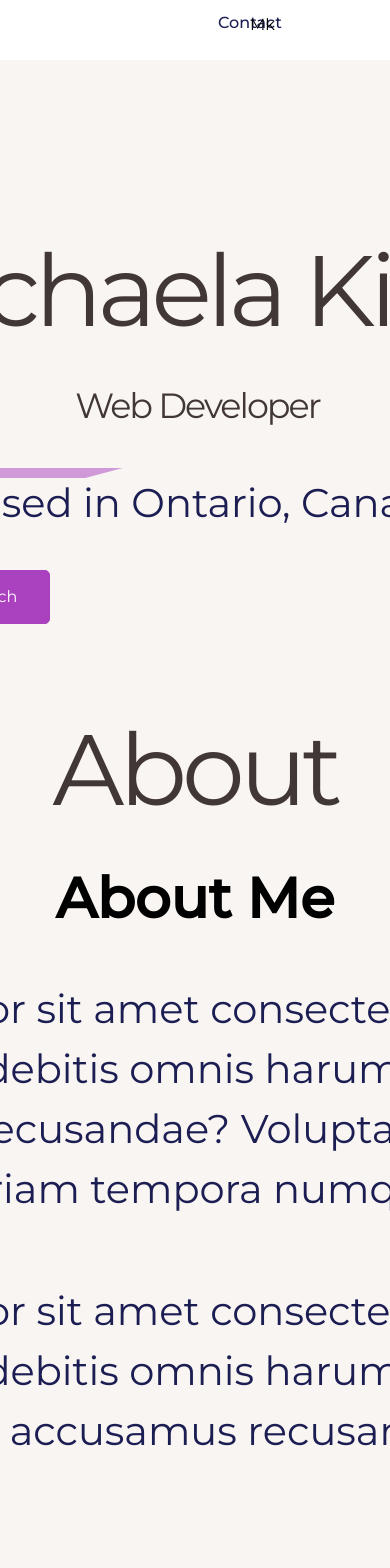
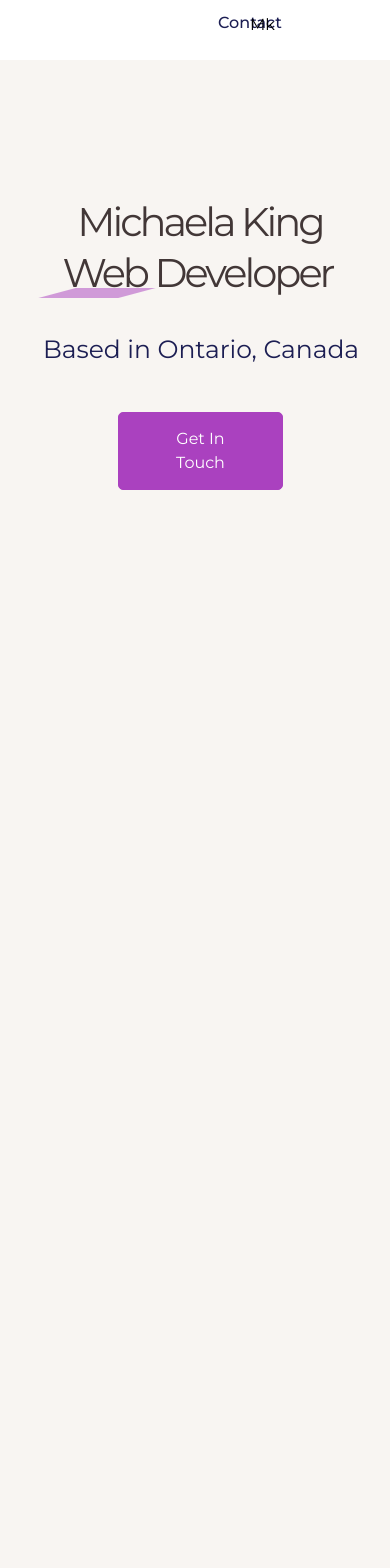
Before and after one commit to Michaela-K/mk_react_portfolio, a React (Create React App) app: page / in a window 390 px wide. Shown: the top 1568 px of the page. After the commit the page ends 844 px from the top, so only its background shows below. Built offline with nearby package versions, Linux system fonts and the light colour scheme.

Commit message:
adjust hero responsiveness

```diff
--- a/src/App.css
+++ b/src/App.css
@@ -5,8 +5,10 @@
     --primary: #aa41bf;
     --heading-color: #423737;
     --bg-shade:#f8f5f2;
+    --other-shade: #eae5eb;
     --darkblue: #1c1e53;
     --black: #21222f;
+    --almost-white:#f8f3f8;
     --white: #ffffff;
   }
   body {
@@ -151,7 +153,7 @@
   /* Skills & About Me */
   .section__title {
     color: var(--heading-color);
-    font-size: 100px;
+    font-size: 90px;
     text-align: center;
     font-style: normal;
     font-weight: 400;
@@ -159,6 +161,7 @@
     letter-spacing: -5px;
     display: flex;
     align-items: flex-start;
+    padding-left: 10px;
   }
   /* Portfolio, Testimonial & Contact Me */
   .sub__title {
@@ -219,12 +222,12 @@
  .hero__section {
   display: flex;
   /* grid-template-columns: repeat(2, 1fr); */
-  padding: 75.333px 85.333px 133.333px;
+  /* padding: 100.333px 0px 85.333px 0px; */
+  justify-content: start;
   align-items: center;
-  justify-content: space-between;
   gap: 32px;
   background-color: var(--bg-shade);
-  height: 65vh;
+  height: 80vh;
 }
 .hero__section__content-box {
   display: flex;
@@ -279,7 +282,6 @@
   display: flex;
 }
 .hero__section__img > img {
-  /* background-color: lightpink; */
   width: 80%;
   height: 100%;
 }
@@ -291,7 +293,7 @@
 /* Skills Section Style */
 .skills__section {
   display: flex;
-  padding: 149.33px 85.33px;
+  padding: 70px 85.33px;
   flex-direction: column;
   justify-content: center;
   align-items: flex-start;
@@ -318,7 +320,7 @@
   gap: 32px;
   flex: 1 0 0;
   border-radius: 10.6px;
-  background: var(--bg-shade);
+  background: var(--other-shade);
   min-height: 250px;
 }
 .skills__section__card:hover {
@@ -362,10 +364,11 @@
 /* About Us */
 .about__section {
   display: flex;
-  padding: 133.3px 85.3px;
+  padding: 75px 85.3px;
   align-items: center;
-  gap: 114.6px;
-  grid-template-columns: repeat(2, 1fr);
+  gap: 100.6px;
+  /* grid-template-columns: repeat(2, 1fr); */
+  /* background-color: lightpink; */
 }
 .about__section__img > img {
   width: 100%;
@@ -413,7 +416,7 @@
   align-items: flex-start;
   gap: 32px;
   flex: 1 0 0;
-  background: #fff;
+  background: var(--almost-white);
   box-shadow: 0 0 32px 0 rgba(0, 0, 0, 0.15);
   cursor: pointer;
   border-top-left-radius: 12px;
@@ -607,17 +610,23 @@ select::-ms-expand {
 
 /* Responsive Screens */
 @media only screen and (max-width: 1800px) {
-  .hero__section__title {
-    /* font-size: 68px; */
-    line-height: 70px;
-  }
   .skills__section__title {
     font-size: 28px;
     line-height: 40px;
   }
 }
 
-@media only screen and (max-width: 1600px) {
+@media only screen and (max-width: 1550px) {
+  .section__title{
+    /* font-size: 75px; */
+  }
+  .hero__section{
+    justify-content: center;
+  }
+  .hero__section__title {
+    /* font-size: 85px; */
+    line-height: 70px;
+  }
   .skills__section__heading {
     font-size: 54px;
     line-height: 70px;
@@ -647,13 +656,28 @@ select::-ms-expand {
   }
   .hero__section {
     display: flex;
-    flex-direction: column-reverse;
-    padding-bottom: 70px;
+    /* background-color: lightpink; */
+    /* padding-bottom: 70px; */
+    /* margin-left: 100px; */
   }
   .hero__section__title,
   .hero__section-description,
   .footer__content {
     text-align: center;
+    font-size: 30px;
+    line-height: 30px;
+  }
+  .hero__section__content__box{
+    display: flex;
+    flex-direction: column;
+    justify-content: center;
+  }
+  .btn-primary{
+    width: 50%;
+  }
+  .hero__section__title::before {
+    top: 65px;
+    width: 150px;
   }
   .skills__section__container,
   .about__section,
@@ -690,11 +714,12 @@ select::-ms-expand {
   .testimonial__section__card {
     padding: 25px;
   }
+  .section__title,
   .hero__section__title,
   .skills__section__heading,
   .sections__heading {
-    font-size: 35px;
-    line-height: 40px;
+    font-size: 80px;
+    line-height: 75px;
   }
   .hero__section__content__box {
     gap: 10px;
@@ -714,6 +739,42 @@ select::-ms-expand {
   }
   .divider {
     margin: 20px;
+  }
+}
+
+@media only screen and (max-width: 900px) {
+  .section__title,
+  .hero__section__title,
+  .skills__section__heading,
+  .sections__heading {
+    font-size: 65px;
+    line-height: 60px;
+  }
+  .hero__section-description{
+    font-size: 25px;
+  }
+  .hero__section__title::before {
+    top: 54px;
+    width: 120px;
+  }
+}
+
+@media only screen and (max-width: 500px) {
+  .section__title,
+  .hero__section__title,
+  .skills__section__heading,
+  .sections__heading {
+    font-size: 40px;
+    line-height: 30px;
+    letter-spacing: -3px;
+  }
+  .hero__section{
+    /* margin-left: 300px; */
+  }
+  .hero__section__title::before {
+    top:30px;
+    width:80px;
+    left: 20%;
   }
 }
 
--- a/src/components/About.jsx
+++ b/src/components/About.jsx
@@ -7,7 +7,7 @@ export default function About() {
       <div className="hero__section__content__box about__section__box">
         <div className="hero__section__content">
           <p className="section__title">About</p>
-          <h1 className="skills-section__heading">About Me</h1>
+          {/* <h1 className="skills-section__heading">About Me</h1> */}
           <p className="hero__section-description">
             Lorem ipsum dolor sit amet consectetur adipisicing elit. Autem
             officiis sit debitis omnis harum sed veniam quasi dicta accusamus
--- a/src/components/Home Page/index.jsx
+++ b/src/components/Home Page/index.jsx
@@ -10,11 +10,11 @@ function Home() {
   return (
     <div id="Home">
       <Hero/>
-      <About/>
-      <Skills/>
-      <MyPortfolio/>
-      <Contact/>
-      <Footer/>
+      {/* <About/> */}
+      {/* <Skills/> */}
+      {/* <MyPortfolio/> */}
+      {/* <Contact/> */}
+      {/* <Footer/> */}
     </div>
   )
 }
--- a/src/components/Skills.jsx
+++ b/src/components/Skills.jsx
@@ -4,8 +4,7 @@ export default function Skills() {
   return (
     <section className="skills__section" id="Skills">
       <div className="portfolio__container">
-        <p className="section__title">My Skills</p>
-        <h2 className="skills__section__heading">My Expertise</h2>
+        <p className="section__title">Skills</p>
       </div>
       <div className="skills__section__container">
         {data?.skills?.map((item, index) => (
```
